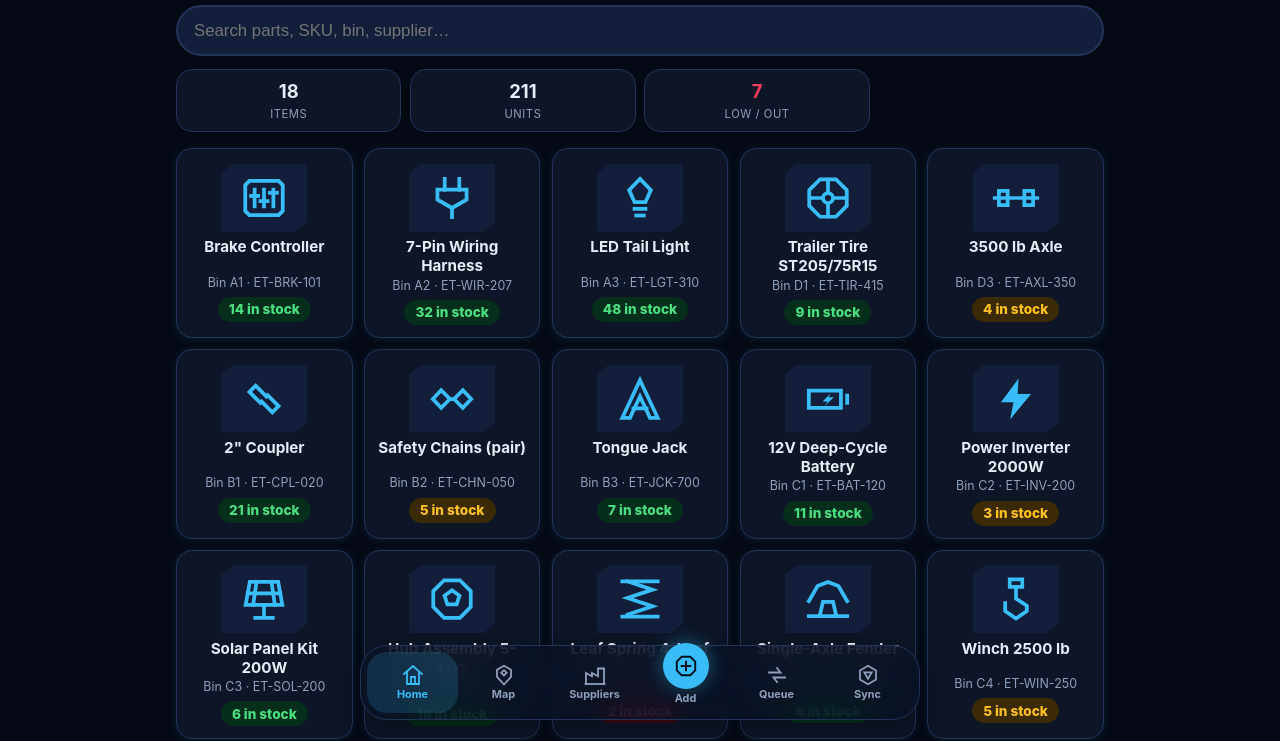
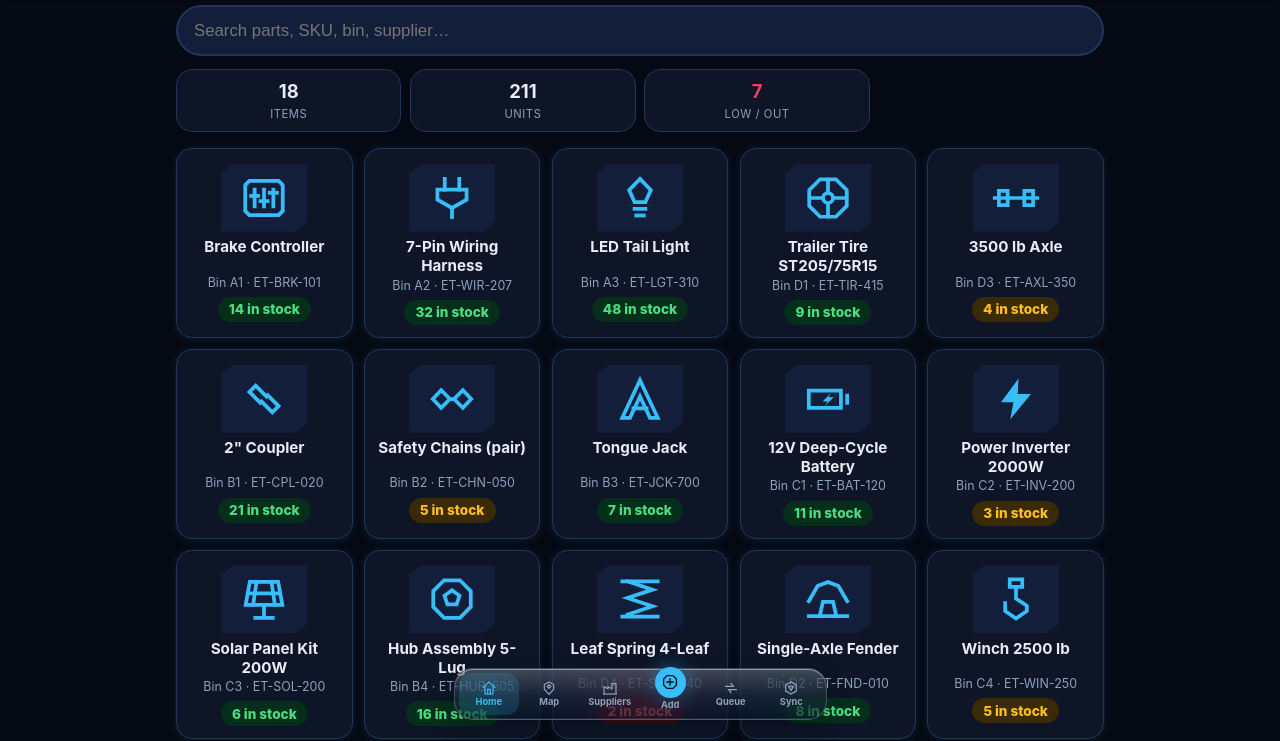
Before and after one commit to masstahl/electric-trailer, a plain HTML site: page index.html in a window 1280 px wide. Shown: the part 70-811 px from the top of the page. Drawn offline with Linux system fonts and the light colour scheme.

Commit message:
Dock: two-thirds size, much glassier (42% tint, 30px blur, glass sheen)

```diff
--- a/styles.css
+++ b/styles.css
@@ -100,7 +100,7 @@ html,body{margin:0;padding:0}
 body{
   font-family:-apple-system,BlinkMacSystemFont,"Segoe UI",Roboto,Helvetica,Arial,sans-serif;
   background:var(--bg); color:var(--text);
-  padding-bottom:118px; -webkit-tap-highlight-color:transparent;
+  padding-bottom:94px; -webkit-tap-highlight-color:transparent;
 }
 h2{font-size:1.25rem;margin:.4rem 0 .35rem}
 h3{font-size:1.02rem;margin:1.1rem 0 .5rem}
@@ -266,7 +266,7 @@ main{max-width:960px;margin:0 auto;padding:1rem}
 
 /* Toast */
 .toast{
-  position:fixed;left:50%;bottom:122px;transform:translateX(-50%);z-index:60;
+  position:fixed;left:50%;bottom:98px;transform:translateX(-50%);z-index:60;
   background:var(--header-bg);color:var(--header-text);padding:.7rem 1.1rem;border-radius:999px;font-weight:600;
   box-shadow:0 8px 24px rgba(0,0,0,.3);max-width:92vw;text-align:center;
 }
@@ -275,28 +275,29 @@ main{max-width:960px;margin:0 auto;padding:1rem}
    Home, Map, Suppliers, Add, Queue, Sync */
 .tabbar{
   position:fixed;left:12px;right:12px;bottom:calc(10px + env(safe-area-inset-bottom));z-index:30;
-  max-width:560px;margin:0 auto;
-  background:color-mix(in srgb,var(--tabbar-bg) 78%,transparent);
-  -webkit-backdrop-filter:blur(20px) saturate(1.6);backdrop-filter:blur(20px) saturate(1.6);
-  border:var(--bw) solid var(--border);border-radius:28px;
-  box-shadow:0 12px 32px rgba(0,0,0,.28);
-  display:grid;grid-template-columns:repeat(6,1fr);padding:6px;
+  max-width:373px;margin:0 auto;
+  background:color-mix(in srgb,var(--tabbar-bg) 42%,transparent);
+  background-image:linear-gradient(180deg,rgba(255,255,255,.22),rgba(255,255,255,.05) 55%,rgba(255,255,255,0));
+  -webkit-backdrop-filter:blur(30px) saturate(1.9);backdrop-filter:blur(30px) saturate(1.9);
+  border:var(--bw) solid color-mix(in srgb,var(--border) 55%,rgba(255,255,255,.35));border-radius:19px;
+  box-shadow:inset 0 1px 0 rgba(255,255,255,.45),inset 0 -1px 0 rgba(255,255,255,.08),0 8px 24px rgba(0,0,0,.22);
+  display:grid;grid-template-columns:repeat(6,1fr);padding:4px;
 }
 .tab{
-  appearance:none;border:none;background:none;padding:.45rem 0 .5rem;cursor:pointer;border-radius:20px;
-  font-size:.68rem;font-weight:700;color:var(--tabbar-text);position:relative;font-family:inherit;
+  appearance:none;border:none;background:none;padding:.3rem 0 .32rem;cursor:pointer;border-radius:13px;
+  font-size:.58rem;font-weight:700;color:var(--tabbar-text);position:relative;font-family:inherit;
 }
 .tab span{display:block;font-size:1.3rem;line-height:1.25}
 .tab.active{color:var(--tabbar-active);background:color-mix(in srgb,var(--tabbar-active) 16%,transparent)}
 .tab-add span{
-  background:var(--accent);color:var(--accent-text);width:46px;height:46px;margin:-16px auto 2px;
-  border-radius:50%;display:flex;align-items:center;justify-content:center;font-size:1.6rem;
-  box-shadow:0 4px 14px rgba(0,0,0,.3),var(--glow);
+  background:var(--accent);color:var(--accent-text);width:31px;height:31px;margin:-11px auto 1px;
+  border-radius:50%;display:flex;align-items:center;justify-content:center;font-size:1.1rem;
+  box-shadow:0 3px 10px rgba(0,0,0,.3),var(--glow);
 }
 .tab-count{
-  position:absolute;top:2px;right:calc(50% - 22px);background:var(--red);color:#fff;
-  font-style:normal;font-size:.62rem;font-weight:800;min-width:18px;height:18px;border-radius:999px;
-  display:flex;align-items:center;justify-content:center;padding:0 4px;
+  position:absolute;top:0;right:calc(50% - 15px);background:var(--red);color:#fff;
+  font-style:normal;font-size:.5rem;font-weight:800;min-width:13px;height:13px;border-radius:999px;
+  display:flex;align-items:center;justify-content:center;padding:0 3px;
 }
 
 /* Hi-Vis: extra-bold type everywhere it counts */
@@ -310,8 +311,8 @@ main{max-width:960px;margin:0 auto;padding:1rem}
 .icon-svg{width:1.3em;height:1.3em;display:inline-block;vertical-align:-.25em;flex:none}
 .brand-icon{font-size:1rem;color:var(--header-text);display:inline-flex;align-items:center}
 .brand-icon .icon-svg{width:36px;height:36px}
-.tab .icon-svg{width:24px;height:24px;display:block;margin:0 auto}
-.tab-add .icon-svg{width:26px;height:26px}
+.tab .icon-svg{width:16px;height:16px;display:block;margin:0 auto}
+.tab-add .icon-svg{width:18px;height:18px}
 .photo-card .pc-icon{
   display:flex;align-items:center;justify-content:center;width:86px;height:68px;margin:0 auto;
   color:var(--accent);background:var(--surface2);font-size:1rem;line-height:1;
--- a/sw.js
+++ b/sw.js
@@ -3,7 +3,7 @@
  * AppSheet API calls are never cached — they always go to the network,
  * and edits made offline are queued by the app instead.
  */
-var CACHE = 'electric-trailer-v6';
+var CACHE = 'electric-trailer-v7';
 var SHELL = [
   './',
   'index.html',
```
